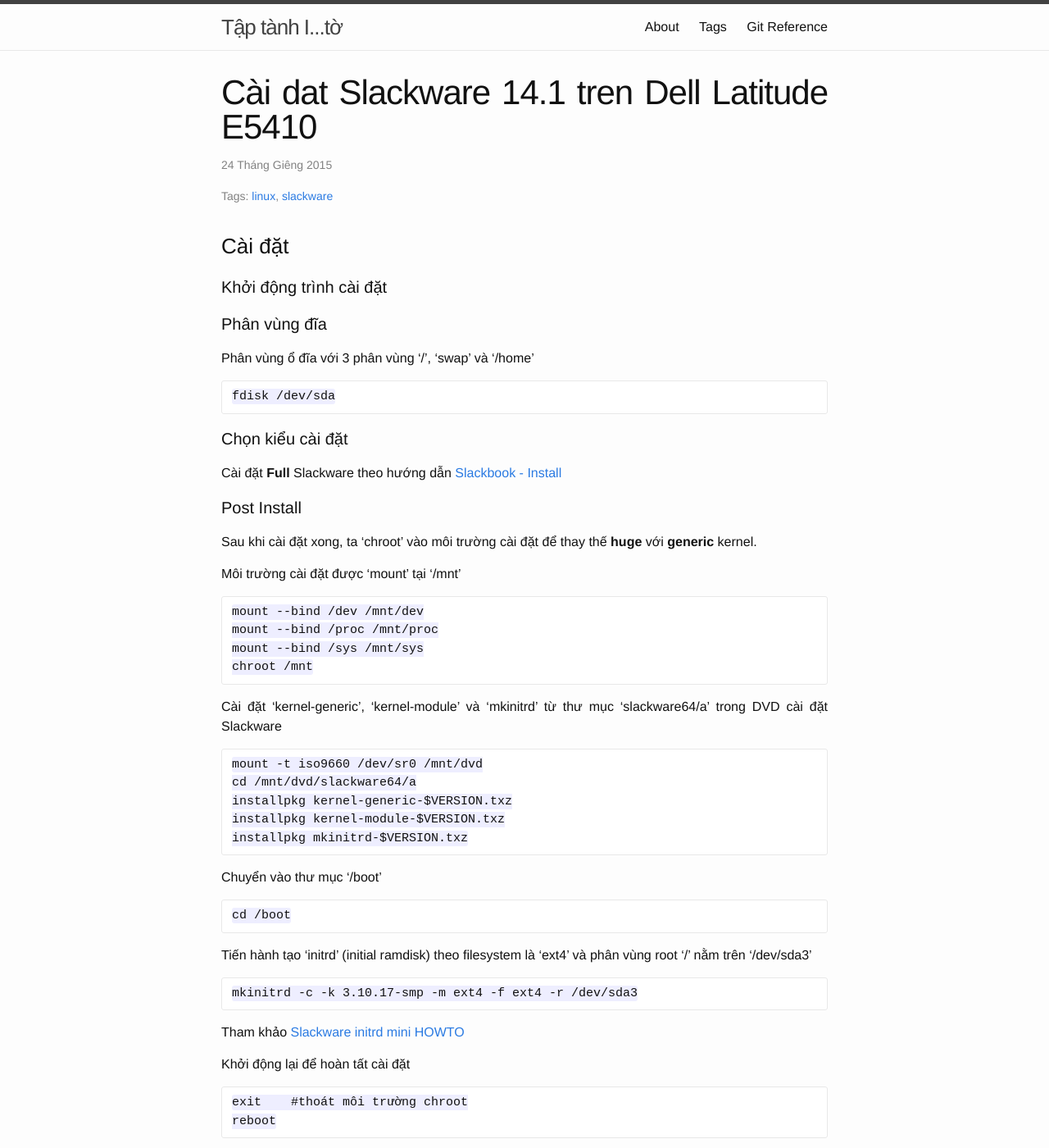
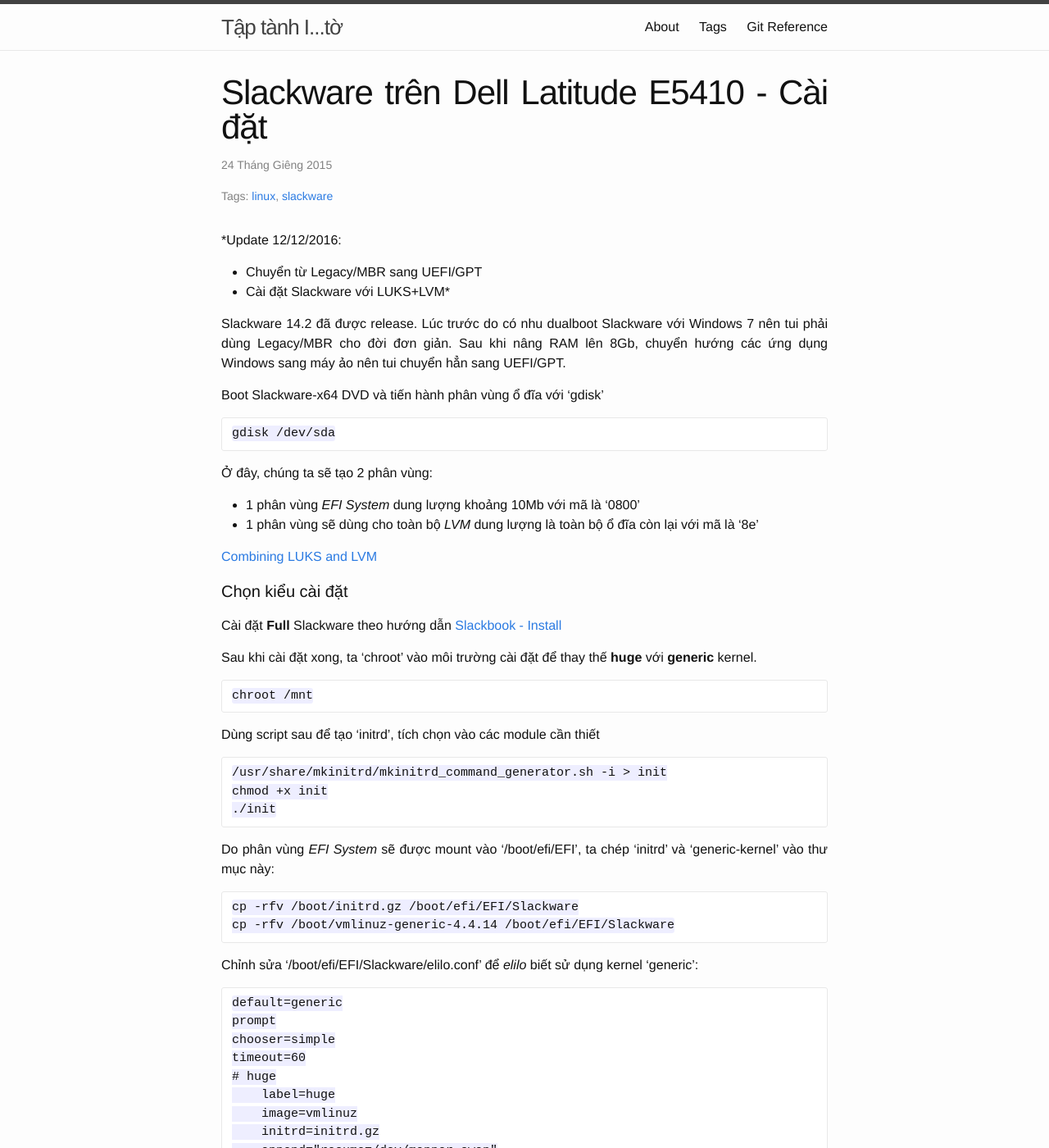
Before and after one commit to tuantda/tuantda.github.io, a Jekyll site: the page built from _posts/2015-01-24-cai-dat-slackware-14.1-tren-dell-latitude-e5410.md, in a window 1280 px wide and 1400 px high. Shown: the whole window at 82% size. Built offline with Jekyll 4.4.1, drawn with Linux system fonts in a browser that asks for light colours; some of the changed text lies outside the part shown.

Commit message:
Edit from JekyllCMS

```diff
--- a/_posts/2015-01-24-cai-dat-slackware-14.1-tren-dell-latitude-e5410.md
+++ b/_posts/2015-01-24-cai-dat-slackware-14.1-tren-dell-latitude-e5410.md
@@ -1,59 +1,75 @@
 ---
 layout: post
-title: "Cài dat Slackware 14.1 tren Dell Latitude E5410"
+title: Slackware trên Dell Latitude E5410 - Cài đặt
 published: true
-tags: [linux, slackware]
-categories: [blog]
+tags:
+  - linux
+  - slackware
+categories:
+  - blog
 ---
+*Update 12/12/2016:
+- Chuyển từ Legacy/MBR sang UEFI/GPT
+- Cài đặt Slackware với LUKS+LVM*
 
-### Cài đặt
+Slackware 14.2 đã được release. Lúc trước do có nhu dualboot Slackware với Windows 7 nên tui phải dùng Legacy/MBR cho đời đơn giản. Sau khi nâng RAM lên 8Gb, chuyển hướng các ứng dụng Windows sang máy ảo nên tui chuyển hẳn sang UEFI/GPT.
 
-#### Khởi động trình cài đặt
+Boot Slackware-x64 DVD và tiến hành phân vùng ổ đĩa với 'gdisk'
 
+    gdisk /dev/sda
 
-#### Phân vùng đĩa
+Ở đây, chúng ta sẽ tạo 2 phân vùng:
 
-Phân vùng ổ đĩa với 3 phân vùng '/', 'swap' và '/home'
+- 1 phân vùng *EFI System* dung lượng khoảng 10Mb với mã là '0800'
+- 1 phân vùng sẽ dùng cho toàn bộ *LVM* dung lượng là toàn bộ ổ đĩa còn lại với mã là '8e'
 
-    fdisk /dev/sda
+[Combining LUKS and LVM](http://ftp.slackware.com/pub/slackware/slackware-14.2/README_CRYPT.TXT)
 
 #### Chọn kiểu cài đặt
 
 Cài đặt **Full** Slackware theo hướng dẫn [Slackbook -
 Install](http://www.slackbook.org/beta/#ch_install)
 
-#### Post Install
-
 Sau khi cài đặt xong, ta 'chroot' vào môi trường cài đặt để thay thế **huge**
 với **generic** kernel.
 
-Môi trường cài đặt được 'mount' tại '/mnt'
-
-    mount --bind /dev /mnt/dev
-    mount --bind /proc /mnt/proc
-    mount --bind /sys /mnt/sys
     chroot /mnt
 
-Cài đặt 'kernel-generic', 'kernel-module' và 'mkinitrd' từ thư mục
-'slackware64/a' trong DVD cài đặt Slackware
+Dùng script sau để tạo 'initrd', tích chọn vào các module cần thiết
 
-    mount -t iso9660 /dev/sr0 /mnt/dvd
-    cd /mnt/dvd/slackware64/a
-    installpkg kernel-generic-$VERSION.txz
-    installpkg kernel-module-$VERSION.txz
-    installpkg mkinitrd-$VERSION.txz
+    /usr/share/mkinitrd/mkinitrd_command_generator.sh -i > init
+    chmod +x init
+    ./init
 
-Chuyển vào thư mục '/boot'
+Do phân vùng *EFI System* sẽ được mount vào '/boot/efi/EFI', ta chép 'initrd' và 'generic-kernel' vào thư mục này:
 
-    cd /boot
+    cp -rfv /boot/initrd.gz /boot/efi/EFI/Slackware
+    cp -rfv /boot/vmlinuz-generic-4.4.14 /boot/efi/EFI/Slackware
 
-Tiến hành tạo 'initrd' (initial ramdisk) theo filesystem là 'ext4' và phân vùng
-root '/' nằm trên '/dev/sda3'
+Chỉnh sửa '/boot/efi/EFI/Slackware/elilo.conf' để *elilo* biết sử dụng kernel 'generic':
 
-    mkinitrd -c -k 3.10.17-smp -m ext4 -f ext4 -r /dev/sda3
+    default=generic
+    prompt
+    chooser=simple
+    timeout=60
+    # huge
+        label=huge
+        image=vmlinuz
+        initrd=initrd.gz
+        append="resume=/dev/mapper-swap"
+        read-only
+        append="root=/dev/slack/root vga=normal ro"
+
+    # generic
+        label=generic
+        image=vmlinuz-generic-4.4.14
+        initrd=initrd.gz
+        append="resume=/dev/mapper-swap"
+        read-only
+        append="root=/dev/slack/root vga=normal ro"
 
 Tham khảo [Slackware initrd mini
-HOWTO](http://mirrors.slackware.com/slackware/slackware-14.1/README.initrd)
+HOWTO](http://mirrors.slackware.com/slackware/slackware-14.2/README.initrd)
 
 Khởi động lại để hoàn tất cài đặt
 
```
Also changed, not shown: other parts of _posts/2015-01-24-cai-dat-slackware-14.1-tren-dell-latitude-e5410.md (+1 -1 lines).
